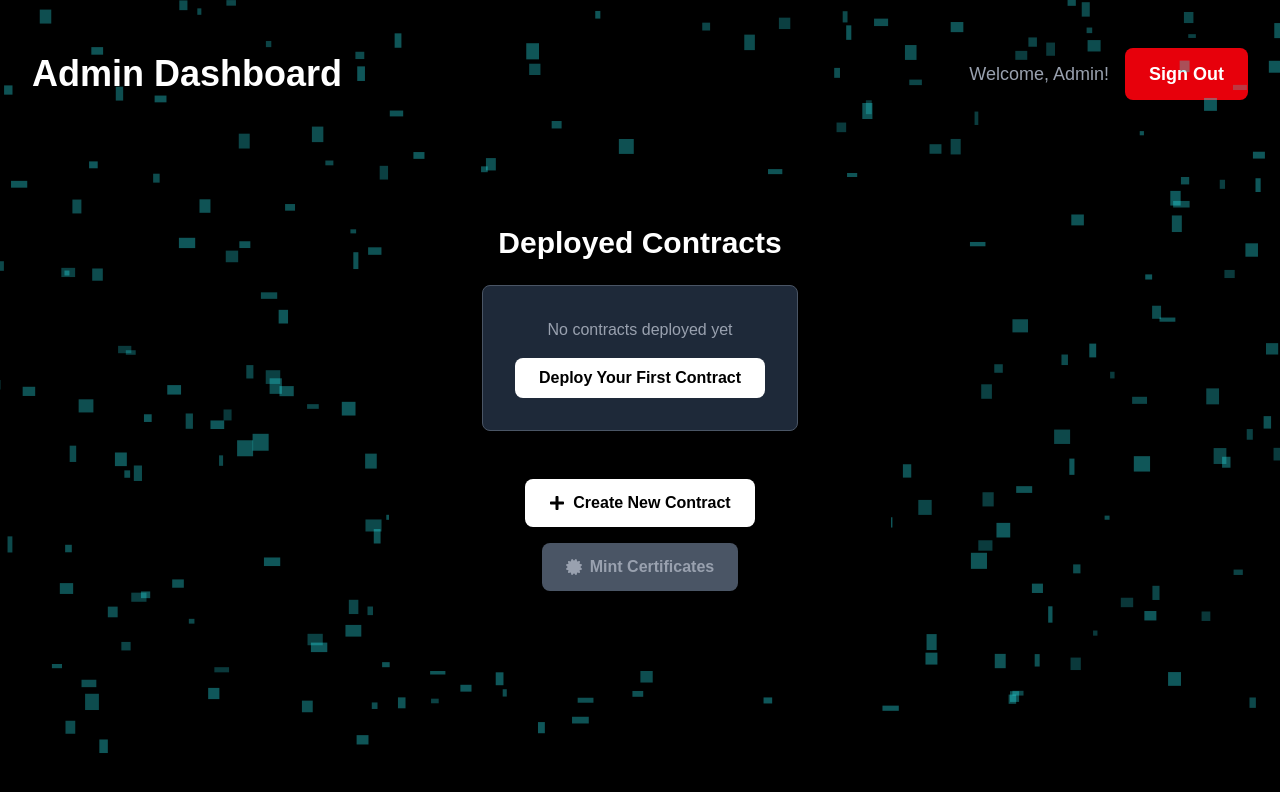
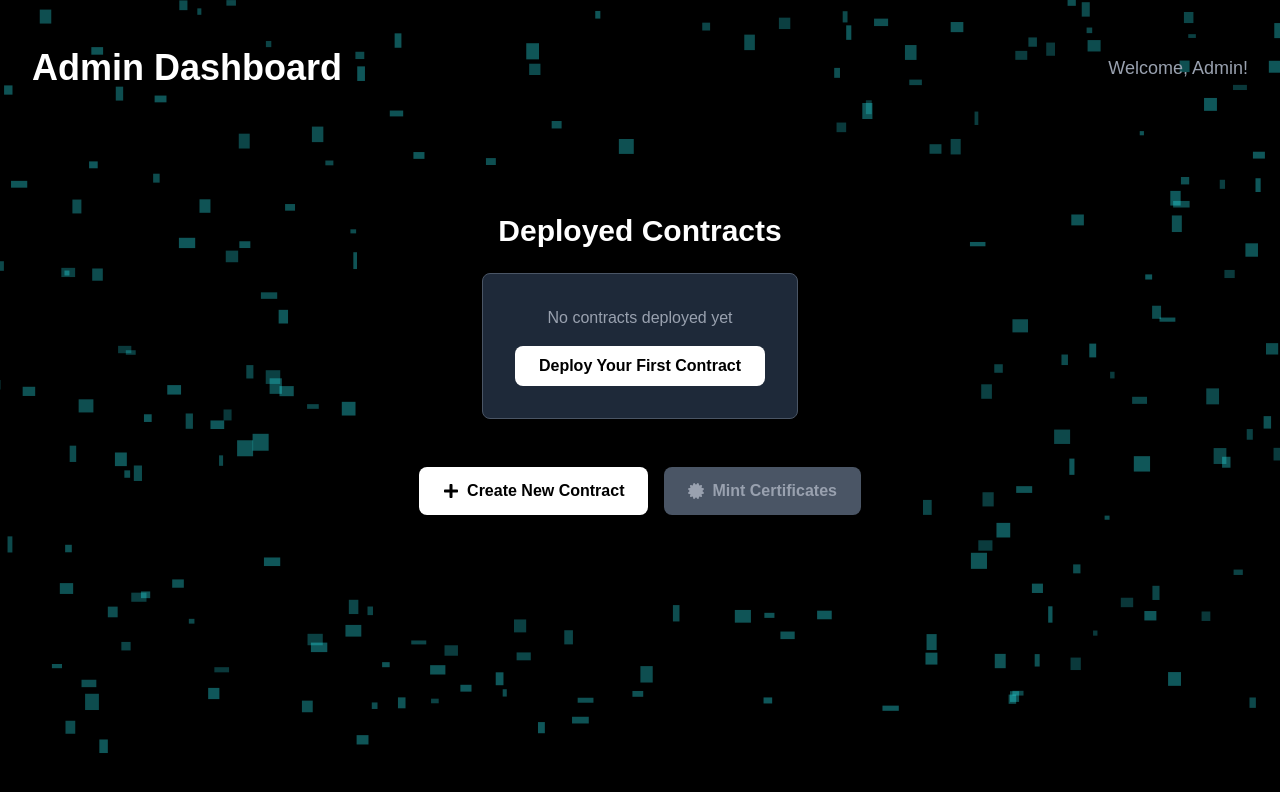
Before and after one commit to gracymehndiratta/CERTIMOS, a Next.js app: page /AdminDashboard in a window 1280 px wide. Shown: the top 792 px of the page. Built offline with nearby package versions, Linux system fonts and the light colour scheme.

Commit message:
admin dashboard fix

```diff
--- a/src/app/AdminDashboard/page.jsx
+++ b/src/app/AdminDashboard/page.jsx
@@ -241,7 +241,7 @@ export default function AdminDashboard() {
   return (
     <div className="min-h-screen bg-black text-white px-4 md:px-8 py-12">
       <FloatingPixels />
-      <header className="flex justify-between items-center mb-12 pb-6">
+      <header className="relative z-10 flex justify-between items-center mb-12 pb-6">
         <div className="flex items-center">
           <h1 className="text-4xl font-extrabold text-white animate-fade-in">
             Admin Dashboard
@@ -251,17 +251,12 @@ export default function AdminDashboard() {
           <p className="text-lg text-gray-400">
             Welcome, Admin!
           </p>
-          <button
-            onClick={() => signOut({ callbackUrl: "/" })}
-            className="rounded-lg bg-red-600 px-6 py-3 text-lg font-bold hover:scale-105 transition-transform"
-          >
-            Sign Out
-          </button>
+
         </div>
       </header>
 
       <main className="max-w-7xl mx-auto flex flex-col items-center">
-        <StarBorder className="w-full max-w-lg mx-auto">
+        <StarBorder className="w-full max-w-xl mx-auto">
           <div className="p-8 md:p-12 flex flex-col items-center">
             {/* Current Contracts Section */}
             <div className="mb-12">
```
